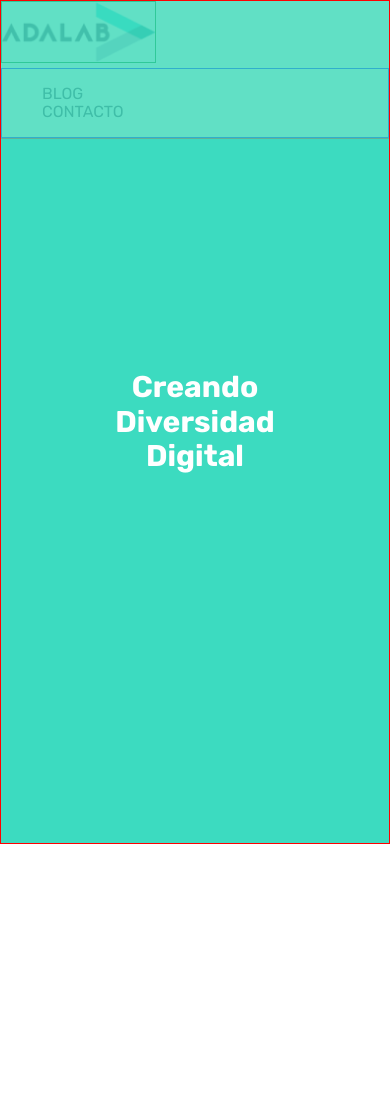
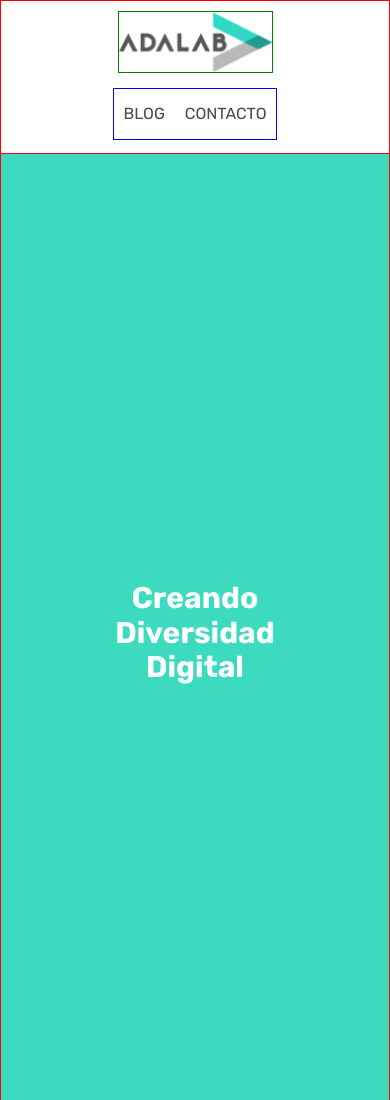
Before and after one commit to Adalab/modulo-1-evaluacion-intermedia-amandapalma, a plain HTML site: page index.html in a window 390 px wide. Shown: the top 1100 px of the page. Before the commit the page ends 844 px from the top, so only its background shows below. Drawn offline with Linux system fonts and the light colour scheme.

Commit message:
add css mobile

```diff
--- a/styles/main.css
+++ b/styles/main.css
@@ -23,13 +23,19 @@ body {
 }
 
 .header {
-  background-color: beige;
+  background-color: var(--light-color);
   width: 100%;
-  display: block;
   position: fixed;
-  opacity: 20%;
+  display: flex;
+  flex-direction: column;
+  justify-content: center;
+  align-items: center;
 }
 
+.headerLogo {
+  padding-top: 10px;
+  padding-bottom: 10px;
+}
 .headerLogo img {
   width: 155px;
   border: solid 1px green;
@@ -40,16 +46,26 @@ body {
   font-weight: var(--regular-weight);
   font-size: 16px;
   border: solid 1px blue;
+  margin-bottom: 13px;
+}
+
+.headerNav ul {
+  display: flex;
+  flex-direction: row;
+  justify-content: space-between;
+  align-items: center;
+  padding: 0px;
 }
 
 .headerNav li {
   list-style-type: none;
-  padding: 0px;
+  padding-right: 10px;
+  padding-left: 10px;
 }
 
 .mainSection {
   background-color: var(--primary-color);
-  height: 100vh;
+  height: 150vh;
   display: flex;
   flex-direction: column;
   justify-content: center;
@@ -66,3 +82,16 @@ body {
   display: block;
   text-align: center;
 }
+
+/* MEDIAQUERIES */
+
+/*Tablet & Desktop */
+
+@media all and (min-width: 768px) {
+  .header {
+    flex-direction: row;
+    justify-content: center;
+    align-items: center;
+    background-color: yellow;
+  }
+}
```
